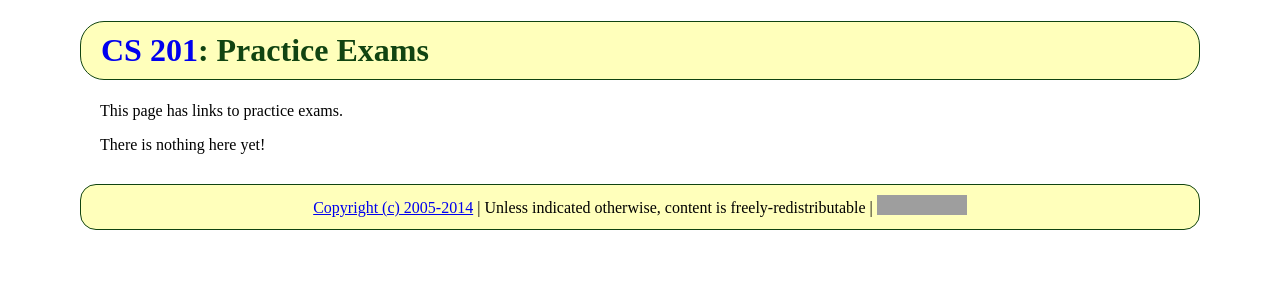
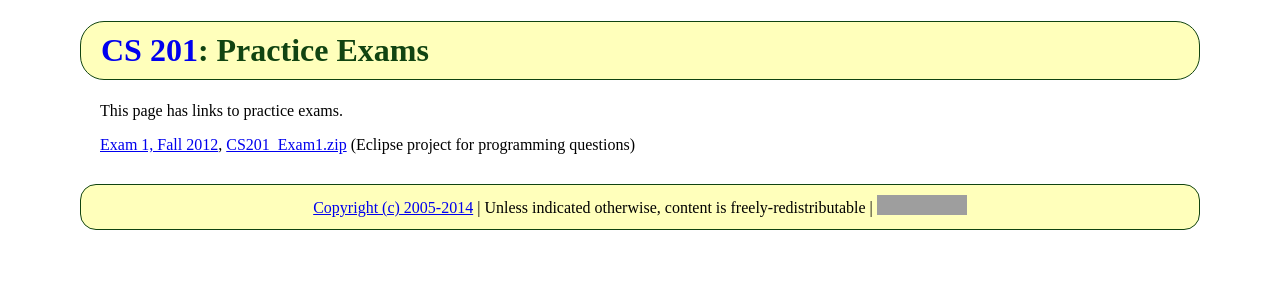
Before and after one commit to ycpcs/cs201-summer2014, a Jekyll site: the page built from practice/index.md, in a window 1280 px wide. Shown: the top 300 px of the page. Built offline with Jekyll 4.4.1, drawn with Linux system fonts in a browser that asks for light colours; Markdown is read by kramdown in place of the engine named in the settings; grey boxes are pictures that could not be loaded.

Commit message:
practice exam 1

```diff
--- a/practice/index.md
+++ b/practice/index.md
@@ -5,4 +5,4 @@ title: "Practice Exams"
 
 This page has links to practice exams.
 
-There is nothing here yet!
+[Exam 1, Fall 2012](cs201-exam1-fall2012.pdf), [CS201\_Exam1.zip](CS201_Exam1.zip) (Eclipse project for programming questions)
```
Also changed, not shown: 2 other files.
